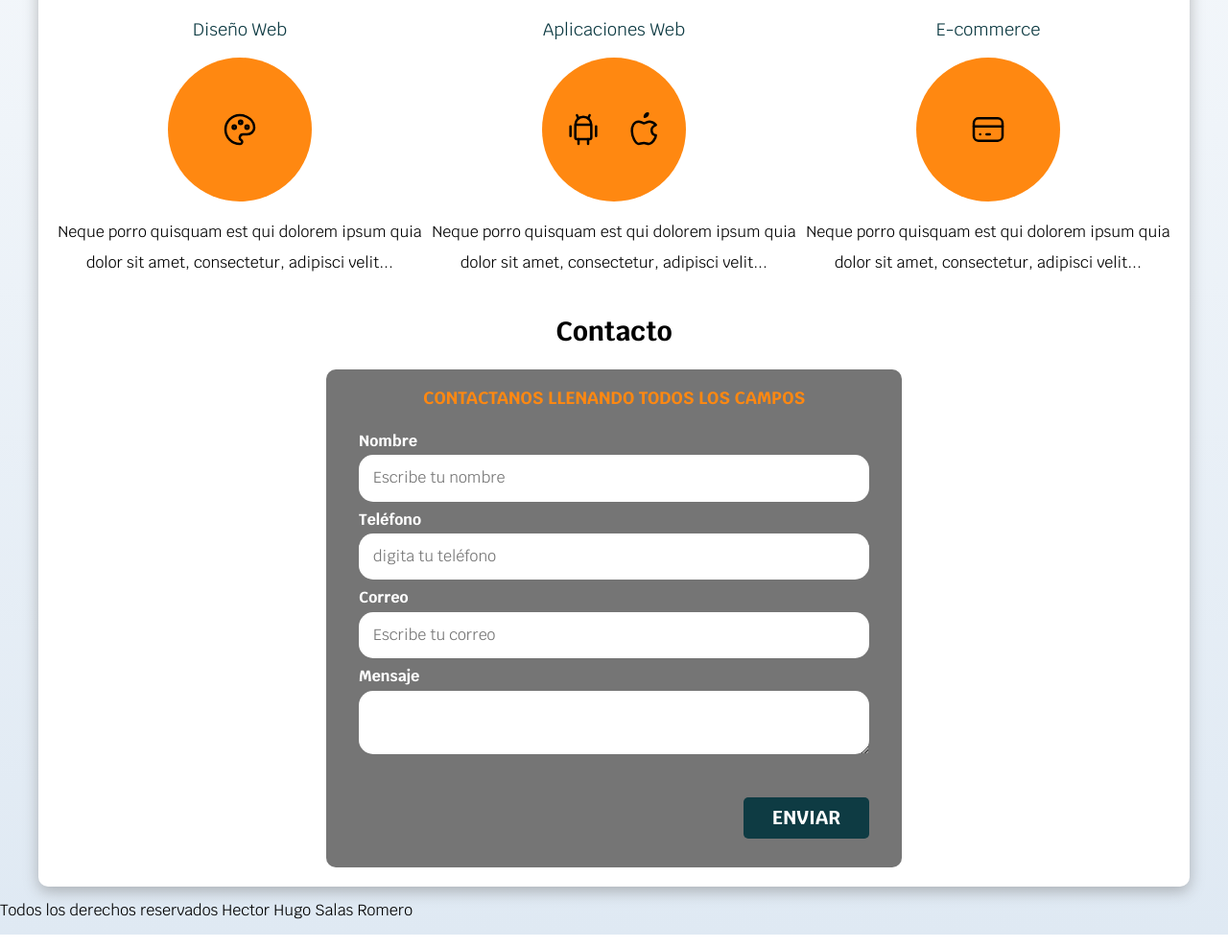
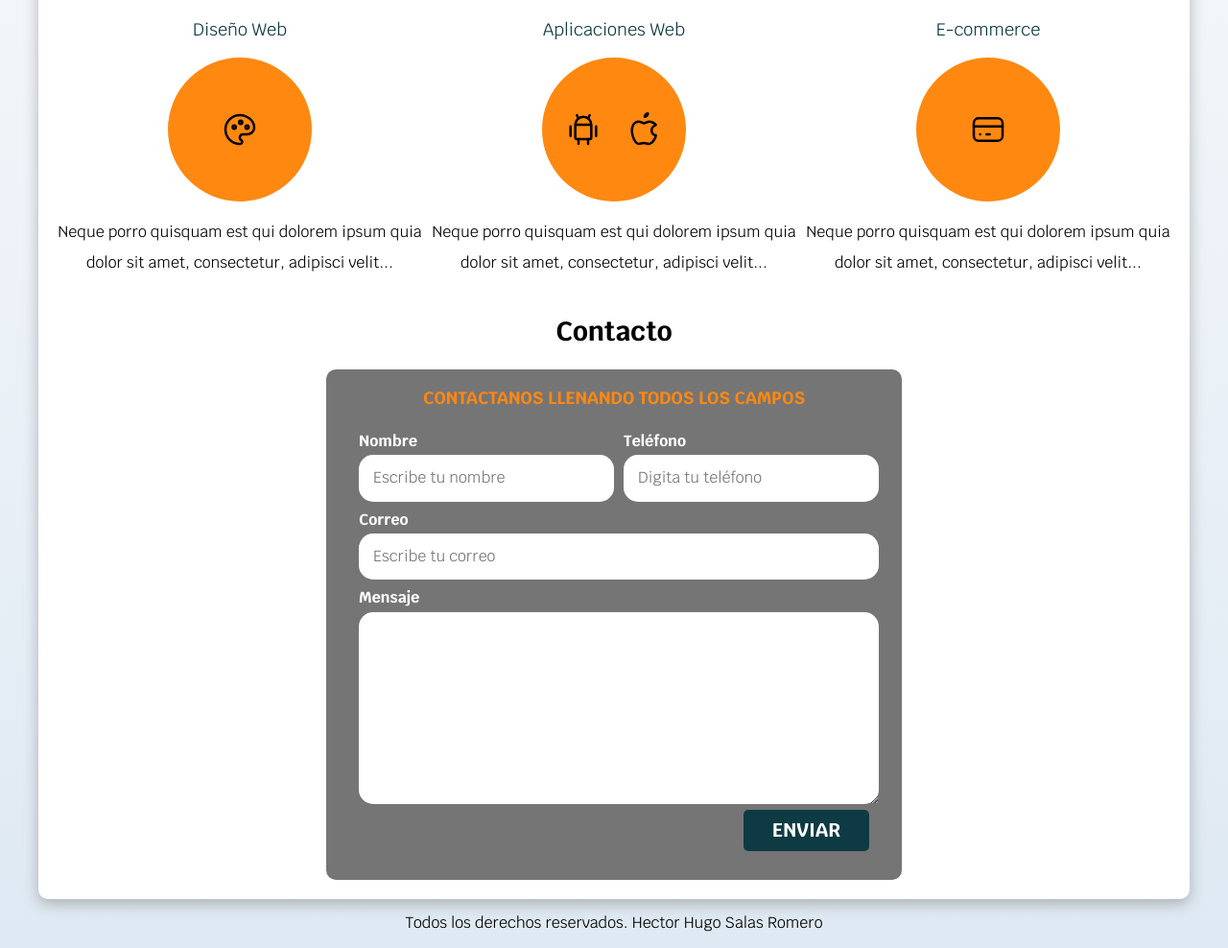
Before and after one commit to Hector632/curso_udemy2, a plain HTML site: page index.html in a window 1280 px wide. Shown: the part 703-1691 px from the top of the page at 96% size. Drawn offline with Linux system fonts and the light colour scheme.

Commit message:
finalizacion proyecto

```diff
--- a/css/style.css
+++ b/css/style.css
@@ -12,6 +12,7 @@
 html{
     font-size: 62.5%;
     box-sizing: border-box; /*la linea 12 a la 17 soluciona los problemas de box-sizing*/
+    scroll-snap-type: y mandatory;
 }
 *,*:before,*:after{
     box-sizing: inherit;
@@ -151,6 +152,11 @@ h1,h2,h3{
     align-items: flex-end;
 }
 
+.servicios, .navegacion-principal , .formulario{
+    scroll-snap-align: center;
+    scroll-snap-stop: always;
+}
+
 /* Servicios */
 .servicios{
     display: grid;
@@ -185,7 +191,7 @@ font-weight: normal;
 }
 
 /* Contacto */
-.fomulario{
+.formulario{
     background-color: var(--gris);
     width: min(60rem, 100%); /* Toma el valor más pequeño */
     margin: 0 auto;
@@ -193,11 +199,11 @@ font-weight: normal;
     border-radius: 1rem;
 }
 
-.fomulario fieldset{
+.formulario fieldset{
     border: none;
 }
 
-.fomulario legend{
+.formulario legend{
     text-align: center;
     font-size: 1.8rem;
     text-transform: uppercase;
@@ -206,8 +212,17 @@ font-weight: normal;
     color: var(--primario);
 }
 
-.contenedor-campos{
+@media (min-width:768px){
+    .contenedor-campos {
+        display: grid;
+        grid-template-columns: 50% 50%;
+        column-gap:  1rem;
+        grid-template-rows: auto auto 20rem;
+    }
+}
 
+.campo:nth-child(3), .campo:nth-child(4){
+grid-column: 1/3;
 }
 
 .campo{
@@ -221,6 +236,10 @@ font-weight: normal;
     display: flex;
 }
 
+.campo textarea{
+    height: 20rem;
+}
+
 .input-text{
     width: 100%;
     border: none;
@@ -232,3 +251,9 @@ font-weight: normal;
 .enviar .boton{
     width: 100%;
 }
+
+/*---footer---*/
+
+.footer{
+    text-align: center;
+}
--- a/index.html
+++ b/index.html
@@ -104,7 +104,7 @@
 <section class="servicio">
     <h2>Contacto</h2>
 
-    <form class="fomulario" action="">
+    <form class="formulario" action="">
         <fieldset>
             <legend>Contactanos llenando todos los campos</legend>
             <div class="contenedor-campos">
@@ -114,7 +114,7 @@
                 </div>
                 <div class="campo">
                     <label for="">Teléfono</label>
-                    <input class="input-text" type="tel" placeholder="digita tu teléfono">
+                    <input class="input-text" type="tel" placeholder="Digita tu teléfono">
                 </div>
                 <div class="campo">
                     <label for="">Correo</label>
@@ -134,8 +134,8 @@
     </form>
 </section>
 </main>
-<footer>
-    <p>Todos los derechos reservados Hector Hugo Salas Romero</p>
+<footer class="footer">
+    <p>Todos los derechos reservados. Hector Hugo Salas Romero</p>
 </footer>
 
 </body>
```
